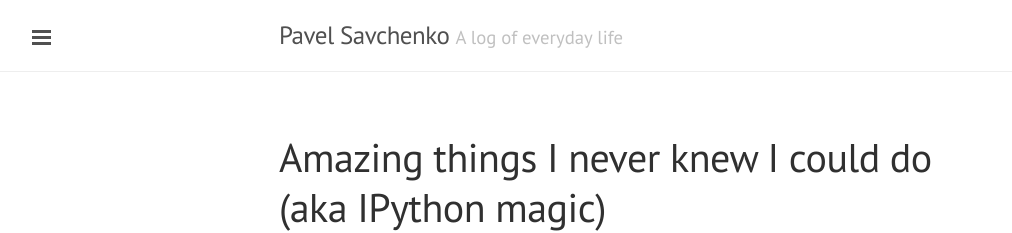
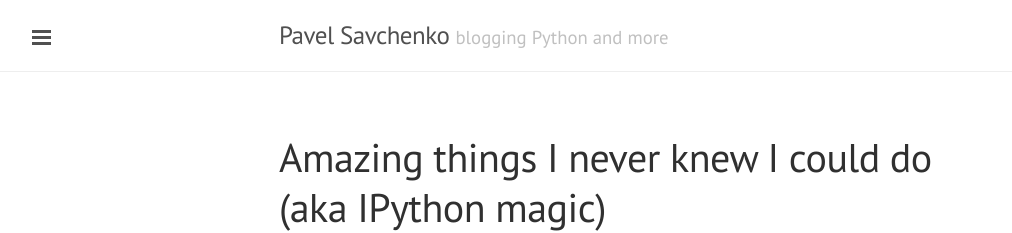
Before and after one commit to asfaltboy/asfaltboy.github.io, a Jekyll site: the page built from index.html, in a window 1280 px wide. Shown: the top 233 px of the page, without its empty margins (1-1013 px from the left). Built offline with Jekyll 4.4.1, drawn with Linux system fonts in a browser that asks for light colours; the list of posts is cut into pages by our own code.

Commit message:
Update _config.yml

```diff
--- a/_config.yml
+++ b/_config.yml
@@ -3,6 +3,6 @@ pygments: true
 markdown: kramdown
 url: http://asfaltboy.github.io
 title: Pavel Savchenko
-tagline: A log of everyday life
-description: My awesome new site
+tagline: blogging Python and more
+description: root logging life
 paginate: 5
```
